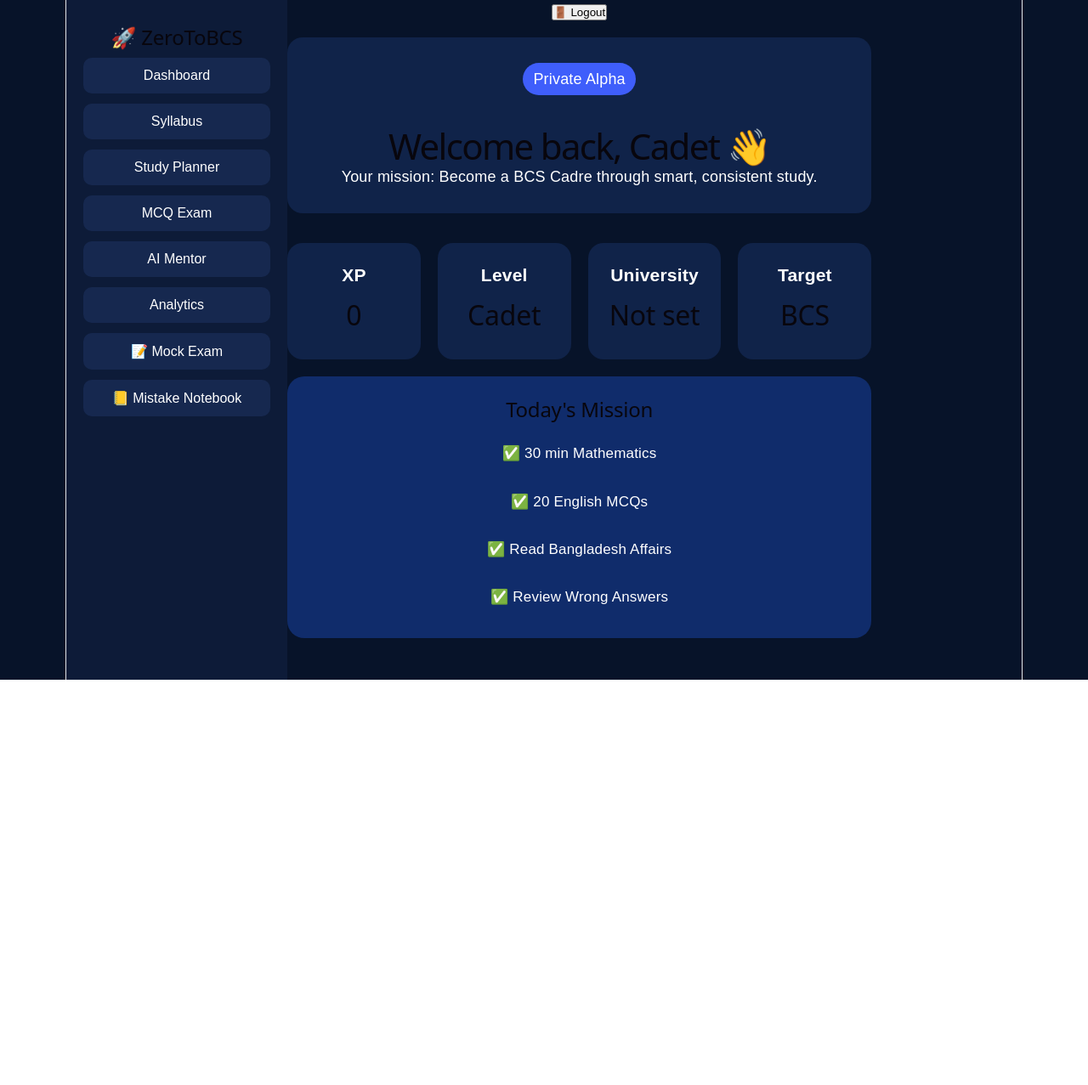
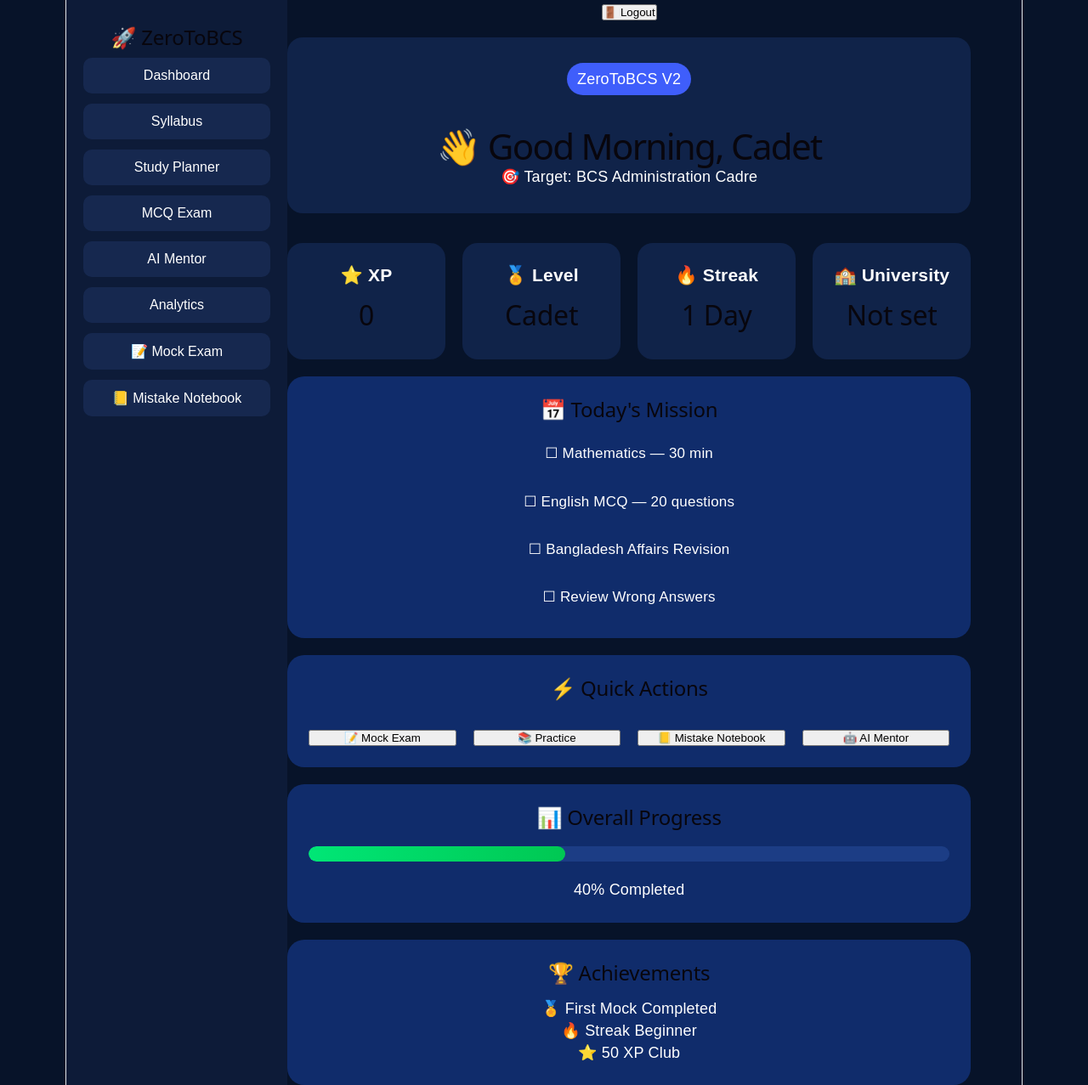
Before and after one commit to munna0toBCS/ZeroToBCS, a React (Vite) app: page /dashboard in a window 1280 px wide. Shown: the whole page at 85% size. Before the commit the page ends 800 px from the top, so only its background shows below. Built offline with nearby package versions, Linux system fonts and the light colour scheme; no server answers; the database is empty; sample sign-in values are in the browser's storage.

Commit message:
Added admin panel foundation

```diff
--- /dev/null
+++ b/src/pages/Admin.jsx
@@ -0,0 +1,13 @@
+export default function Admin() {
+  return (
+    <div className="card" style={{ maxWidth: "800px", margin: "40px auto" }}>
+      <h1>🛠️ Admin Panel</h1>
+
+      <p>Question management system will be built here.</p>
+
+      <button style={{ marginTop: "20px", width: "100%" }}>
+        ➕ Add New Question
+      </button>
+    </div>
+  );
+}
--- a/src/pages/Dashboard.jsx
+++ b/src/pages/Dashboard.jsx
@@ -27,51 +27,76 @@ export default function Dashboard() {
     profile?.name || profile?.email?.split("@")[0] || "Cadet";
 
   return (
-    <>
+    <div style={{ maxWidth: "1100px", margin: "0 auto" }}>
       <button onClick={handleLogout} style={{ marginBottom: "20px" }}>
         🚪 Logout
       </button>
 
       <section className="hero">
-        <span className="badge">Private Alpha</span>
-
-        <h1>Welcome back, {displayName} 👋</h1>
-
-        <p>Your mission: Become a BCS Cadre through smart, consistent study.</p>
+        <span className="badge">ZeroToBCS V2</span>
+        <h1>👋 Good Morning, {displayName}</h1>
+        <p>🎯 Target: {profile?.targetCadre || "BCS Administration Cadre"}</p>
       </section>
 
       <section className="cards">
         <div className="card">
-          <h3>XP</h3>
+          <h3>⭐ XP</h3>
           <h2>{profile?.xp ?? 0}</h2>
         </div>
 
         <div className="card">
-          <h3>Level</h3>
+          <h3>🏅 Level</h3>
           <h2>{profile?.level || "Cadet"}</h2>
         </div>
 
         <div className="card">
-          <h3>University</h3>
-          <h2>{profile?.university || "Not set"}</h2>
+          <h3>🔥 Streak</h3>
+          <h2>1 Day</h2>
         </div>
 
         <div className="card">
-          <h3>Target</h3>
-          <h2>{profile?.targetCadre || "BCS"}</h2>
+          <h3>🏫 University</h3>
+          <h2>{profile?.university || "Not set"}</h2>
         </div>
       </section>
 
       <section className="mission-card">
-        <h2>Today's Mission</h2>
-
+        <h2>📅 Today's Mission</h2>
         <div className="mission-list">
-          <div className="mission-item">✅ 30 min Mathematics</div>
-          <div className="mission-item">✅ 20 English MCQs</div>
-          <div className="mission-item">✅ Read Bangladesh Affairs</div>
-          <div className="mission-item">✅ Review Wrong Answers</div>
+          <div className="mission-item">☐ Mathematics — 30 min</div>
+          <div className="mission-item">☐ English MCQ — 20 questions</div>
+          <div className="mission-item">☐ Bangladesh Affairs Revision</div>
+          <div className="mission-item">☐ Review Wrong Answers</div>
         </div>
       </section>
-    </>
+
+      <section className="mission-card">
+        <h2>⚡ Quick Actions</h2>
+
+        <div className="cards">
+          <button onClick={() => navigate("/exam")}>📝 Mock Exam</button>
+          <button onClick={() => navigate("/mcq")}>📚 Practice</button>
+          <button onClick={() => navigate("/mistakes")}>📒 Mistake Notebook</button>
+          <button onClick={() => navigate("/mentor")}>🤖 AI Mentor</button>
+        </div>
+      </section>
+
+      <section className="progress-card">
+        <h2>📊 Overall Progress</h2>
+
+        <div className="progress-bar">
+          <div className="progress-fill" style={{ width: "40%" }}></div>
+        </div>
+
+        <p>40% Completed</p>
+      </section>
+
+      <section className="mission-card">
+        <h2>🏆 Achievements</h2>
+        <p>🏅 First Mock Completed</p>
+        <p>🔥 Streak Beginner</p>
+        <p>⭐ 50 XP Club</p>
+      </section>
+    </div>
   );
 }
--- a/src/pages/Exam.jsx
+++ b/src/pages/Exam.jsx
@@ -129,9 +129,34 @@ export default function Exam() {
       <div>
         <h1>BCS Mock Test</h1>
 
-        <p style={{ marginBottom: "25px" }}>
-          Answered {answeredCount} / {examQuestions.length}
-        </p>
+<div style={{ marginBottom: "25px" }}>
+  <p>
+    Answered {answeredCount} / {examQuestions.length}
+  </p>
+
+  <div
+    style={{
+      width: "100%",
+      height: "14px",
+      background: "#e5e7eb",
+      borderRadius: "20px",
+      overflow: "hidden",
+      marginTop: "10px",
+    }}
+  >
+    <div
+      style={{
+        width: `${Math.round((answeredCount / examQuestions.length) * 100)}%`,
+        height: "100%",
+        background: "#22c55e",
+      }}
+    ></div>
+  </div>
+
+  <p style={{ marginTop: "8px" }}>
+    {Math.round((answeredCount / examQuestions.length) * 100)}% Completed
+  </p>
+</div>
 
         {examQuestions.map((question, index) => (
           <QuestionCard
--- a/src/routes/AppRoutes.jsx
+++ b/src/routes/AppRoutes.jsx
@@ -10,6 +10,7 @@ import Analytics from "../pages/Analytics";
 import Profile from "../pages/Profile";
 import Exam from "../pages/Exam";
 import MistakeNotebook from "../pages/MistakeNotebook";
+import Admin from "../pages/Admin";
 import ProtectedRoute from "../components/ProtectedRoute";
 
 export default function AppRoutes() {
@@ -97,6 +98,14 @@ export default function AppRoutes() {
     </ProtectedRoute>
   }
 />
+<Route
+  path="/admin"
+  element={
+    <ProtectedRoute>
+      <Admin />
+    </ProtectedRoute>
+  }
+/>
     </Routes>
   );
 }
```
